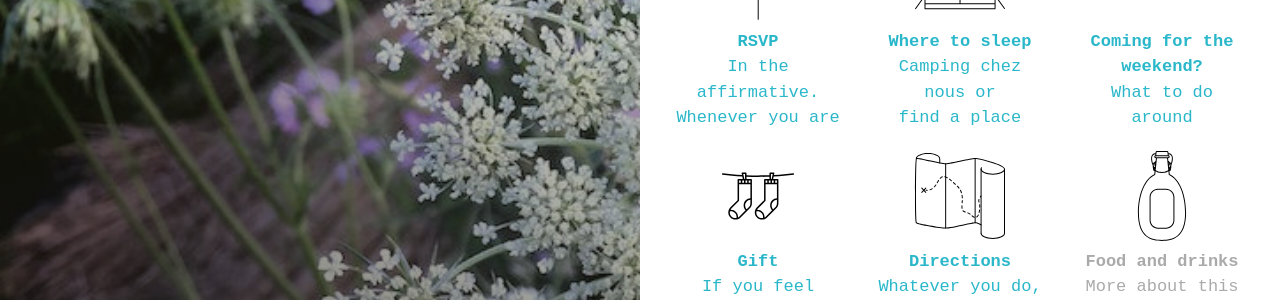
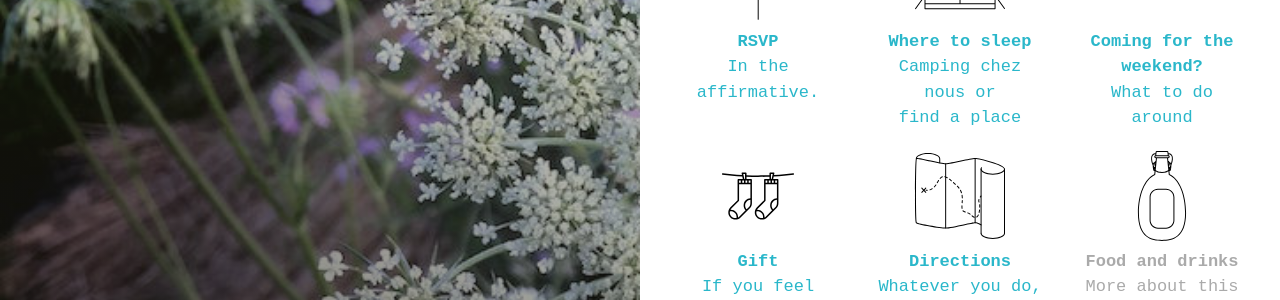
Before and after one commit to kevwalsh/carota, a Jekyll site: the page built from index.html, in a window 1280 px wide. Shown: the part 363-663 px from the top of the page. Built offline with Jekyll 4.4.1, drawn with Linux system fonts in a browser that asks for light colours.

Commit message:
Update 2016-01-06-rsvp.md

```diff
--- a/_posts/2016-01-06-rsvp.md
+++ b/_posts/2016-01-06-rsvp.md
@@ -2,7 +2,7 @@
 layout: page
 title: RSVP
 permalink: rsvp
-excerpt: "In the affirmative. <br /> Whenever you are ready."
+excerpt: "In the affirmative. <br />"
 image:
   png: dandelion.png
   svg: dandelion.svg
```
